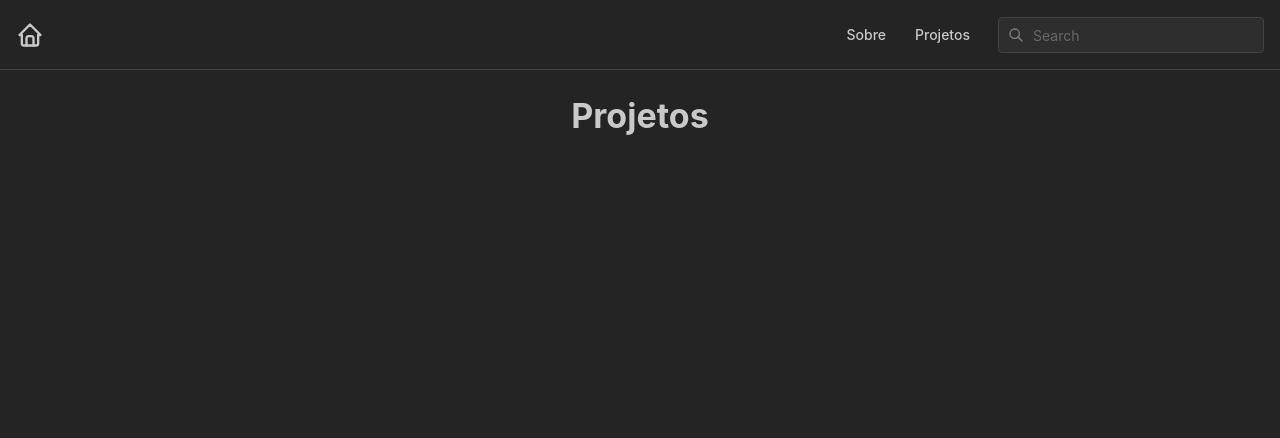
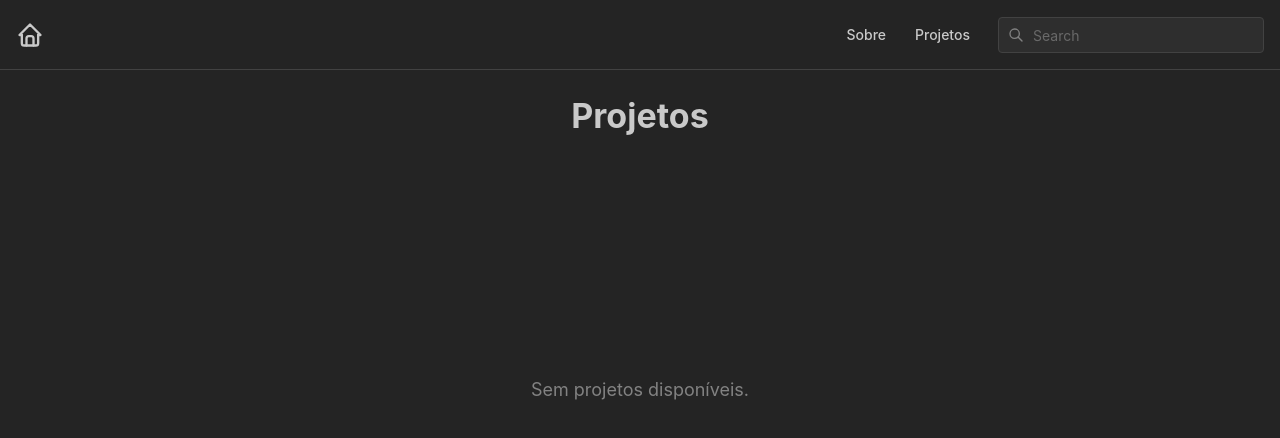
Before and after one commit to Carolinaribeirodacol/portfolio, a Next.js app in the folder frontend/: page /projects in a window 1280 px wide. Shown: the top 438 px of the page. Built offline with nearby package versions, Linux system fonts and the light colour scheme; no server answers.

Commit message:
feat: componente default para sem conteudo

```diff
--- /dev/null
+++ b/frontend/components/DefaultNoData.tsx
@@ -0,0 +1,15 @@
+import { Center, Text } from "@mantine/core";
+
+type Content = {
+  text?: string;
+};
+
+export default function DefaultNoData({ text = "Nada para exibir." }: Content) {
+  return (
+    <Center w="100%" h="60vh">
+      <Text size="lg" c="dimmed">
+        {text}
+      </Text>
+    </Center>
+  );
+}
--- a/frontend/pages/projects/index.tsx
+++ b/frontend/pages/projects/index.tsx
@@ -13,6 +13,7 @@ import {
   AspectRatio,
   Stack,
 } from "@mantine/core";
+import DefaultNoData from "@/components/DefaultNoData";
 
 export default function ProjectsPage() {
   const [projects, setProjects] = useState([]);
@@ -33,6 +34,10 @@ export default function ProjectsPage() {
       <Space h="lg" />
 
       <Grid>
+        {projects.length === 0 && (
+          <DefaultNoData text="Sem projetos disponíveis." />
+        )}
+
         {projects.map(
           (project: {
             id: number;
```
